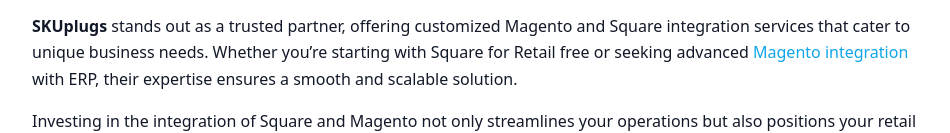
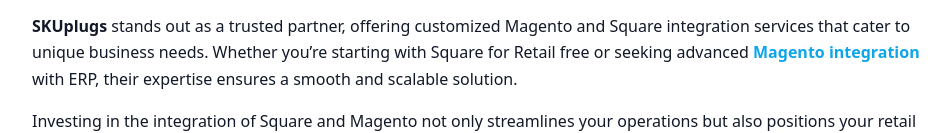
Before and after one commit to skuplugs07/square-magento-integration, a plain HTML site: page index.html in a window 1280 px wide. Shown: the part 3594-3727 px from the top of the page, without its empty margins (164-1114 px from the left). Drawn offline with Linux system fonts and the light colour scheme.

Commit message:
Update index.html

```diff
--- a/index.html
+++ b/index.html
@@ -143,7 +143,7 @@
       <section>
         <h2>Why Choose SKUplugs for Your Magento and Square Integration?</h2>
         <p>
-          SKUplugs specializes in creating tailored<strong><a href="https://skuplugs.com/square-magento-integration/" target="_blank">Magento and Square integration</a></strong> solutions designed to meet your specific operational needs.
+          SKUplugs specializes in creating tailored  <strong><a href="https://skuplugs.com/square-magento-integration/" target="_blank"> Magento and Square integration</a></strong> solutions designed to meet your specific operational needs.
           Their team of experts ensures a smooth, hassle-free process that minimizes downtime and maximizes benefits.
         </p>
         <h3>What sets SKUplugs apart?</h3>
@@ -231,7 +231,7 @@
         </p>
         <p>
           <strong>SKUplugs</strong> stands out as a trusted partner, offering customized Magento and Square integration services that cater to unique business needs.
-          Whether you’re starting with Square for Retail free or seeking advanced  <a href="https://skuplugs.com/magento-integration/" target="_blank">Magento integration</a> with ERP, their expertise ensures a smooth and scalable solution.
+          Whether you’re starting with Square for Retail free or seeking advanced  <strong><a href="https://skuplugs.com/magento-integration/" target="_blank"> Magento integration</a></strong> with ERP, their expertise ensures a smooth and scalable solution.
         </p>
         <p>
           Investing in the integration of Square and Magento not only streamlines your operations but also positions your retail business for sustainable growth in a competitive marketplace.
```
